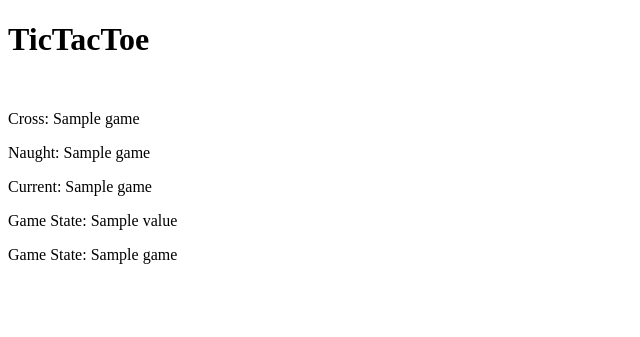
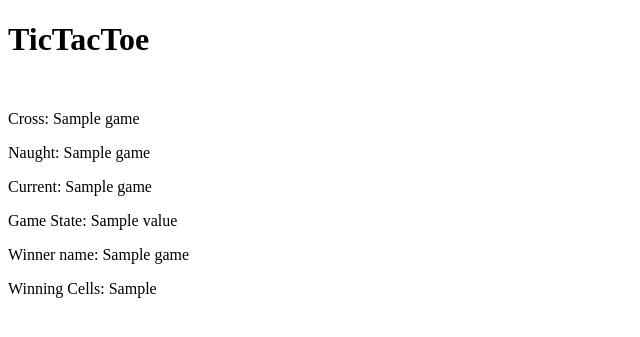
Before and after one commit to wballeko/flask-games, a Python web app: template app/templates/tictactoe/game.html in a window 1280 px wide. Shown: the top 337 px of the page, without its empty margins (0-640 px from the left). Run offline with Jinja, Linux system fonts and the light colour scheme; the template is opened without the code that fills it: most values are stand-ins (such as "Sample title", 1, 10 or a date in 2020).

Commit message:
feat: tictactoe index

```diff
--- a/app/templates/tictactoe/game.html
+++ b/app/templates/tictactoe/game.html
@@ -10,8 +10,13 @@
     {% for row in range(3) %}
         <tr>
             {% for col in range(3) %}
-                <td>
+                {% if game.tictactoe.winning_cells and (row,col) in game.tictactoe.winning_cells %}
+                    <td style="font-weight: bolder">
+                {% else %}
+                    <td>
+                {% endif %}
                     {% if game.tictactoe.fields[row][col].value != "empty" %}
+
                         {% if game.tictactoe.fields[row][col].value == "cross" %}
                             X
                         {% elif game.tictactoe.fields[row][col].value == "naught" %}
@@ -32,6 +37,7 @@
 <p>Naught: {{ game.player_2_name }}</p>
 <p>Current: {{ game.current_turn_name }}</p>
 <p>Game State: {{ game.tictactoe.state.value }}</p>
-<p>Game State: {{ game.winner_name }}</p>
+<p>Winner name: {{ game.winner_name }}</p>
+<p>Winning Cells: {{ game.tictactoe.winning_cells }}</p>
 </body>
 </html>
```
Also changed, not shown: app/templates/tictactoe/index.html (+12 -3 lines), tictactoe.db.
